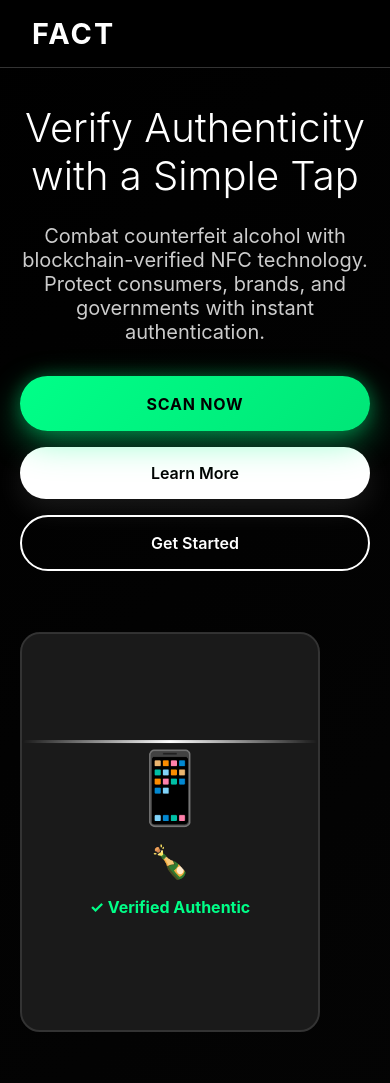
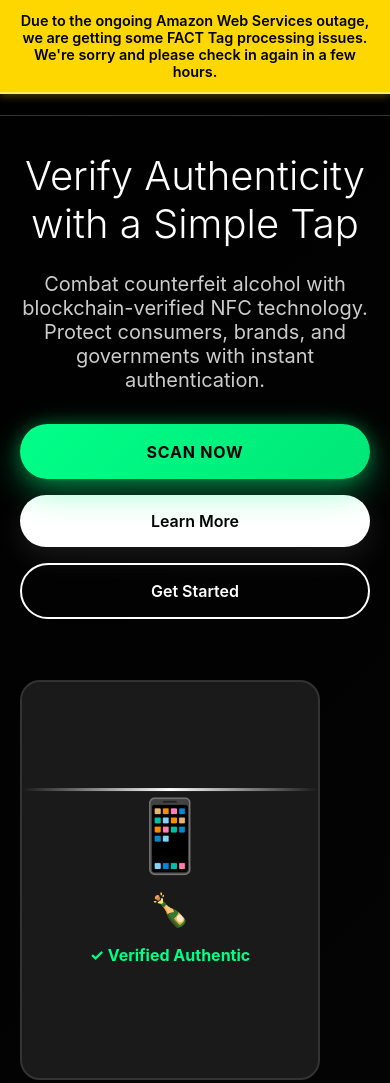
Before and after one commit to thefolclorecompany/FACT-site, a plain HTML site: page index.html in a window 390 px wide. Shown: the top 1083 px of the page. Drawn offline with Linux system fonts and the light colour scheme; no server answers.

Commit message:
Add outage banner

```diff
--- a/index.html
+++ b/index.html
@@ -17,7 +17,10 @@
     <script src="translations.js"></script>
 </head>
 <body>
-    <!-- Mission Banner removed -->
+    <!-- AWS Outage Banner -->
+    <div class="aws-outage-banner" data-translate="banner.awsOutage">
+        Due to the ongoing Amazon Web Services outage, we are getting some FACT Tag processing issues. We're sorry and please check in again in a few hours.
+    </div>
 
     <!-- Navigation -->
     <nav>
@@ -30,7 +33,7 @@
                 <li><a href="#contact" data-translate="nav.contact">Contact</a></li>
                 <li>
                     <div class="nav-cta">
-                        <a href="https://www.facttag.info/login" class="login-link" data-translate="nav.brandLogin">Brand LOGIN</a>
+                        <a href="https://www.facttag.info/auth/login" class="login-link" data-translate="nav.brandLogin">Brand LOGIN</a>
                         <a href="https://www.facttag.info" class="btn btn-scan" data-translate="nav.scanNow">SCAN NOW</a>
                     </div>
                 </li>
@@ -50,7 +53,7 @@
                 <h1 data-translate="hero.title">Verify Authenticity with a Simple Tap</h1>
                 <p data-translate="hero.subtitle">Combat counterfeit alcohol with blockchain-verified NFC technology. Protect consumers, brands, and governments with instant authentication.</p>
                 <div class="cta-buttons">
-                    <a href="https://www.facttag.info" class="btn btn-scan-hero" data-translate="hero.scanNow">SCAN NOW</a>
+                    <a href="https://www.facttag.info/scan" class="btn btn-scan-hero" data-translate="hero.scanNow">SCAN NOW</a>
                     <a href="#how-it-works" class="btn btn-primary" data-translate="hero.learnMore">Learn More</a>
                     <a href="mailto:info@fightcounterfeits.org" class="btn btn-secondary" data-translate="hero.getStarted">Get Started</a>
                 </div>
--- a/style.css
+++ b/style.css
@@ -23,12 +23,27 @@ body {
     overflow-x: hidden;
 }
 
-/* Mission Banner removed */
+/* AWS Outage Banner */
+.aws-outage-banner {
+    background: #ffd700;
+    color: #000;
+    text-align: center;
+    padding: 0.75rem 1rem;
+    font-weight: 600;
+    font-size: 0.9rem;
+    position: fixed;
+    top: 0;
+    left: 0;
+    right: 0;
+    z-index: 1001;
+    border-bottom: 2px solid #ffed4e;
+    box-shadow: 0 2px 8px rgba(255, 215, 0, 0.3);
+}
 
 /* Navigation */
 nav {
     position: fixed;
-    top: 0;
+    top: 3rem; /* Adjusted for banner height */
     width: 100%;
     background: rgba(0, 0, 0, 0.95);
     backdrop-filter: blur(10px);
@@ -180,7 +195,7 @@ nav {
     display: flex;
     align-items: center;
     justify-content: center;
-    padding: 8rem 2rem 4rem;
+    padding: 11rem 2rem 4rem; /* Adjusted for banner + nav */
     position: relative;
 }
 
@@ -723,11 +738,11 @@ footer {
         padding: 0.5rem 0;
     }
 
-    /* Nav at top on mobile after removing banner */
-    nav { top: 0; }
+    /* Nav positioning on mobile with banner */
+    nav { top: 3rem; }
 
     .hero {
-        padding: 6.5rem 1.25rem 3rem;
+        padding: 9.5rem 1.25rem 3rem; /* Adjusted for banner + nav on mobile */
     }
 
     .hero-content {
--- a/translations.js
+++ b/translations.js
@@ -118,6 +118,9 @@ const translations = {
                     answer: "Yes! Basic authenticity verification works offline — you can scan and confirm there's a legitimate tag properly positioned. However, to access the complete movement history and verify the latest supply chain information, an internet connection is required. Once online, all data synchronizes automatically."
                 }
             }
+        },
+        banner: {
+            awsOutage: "Due to the ongoing Amazon Web Services outage, we are getting some FACT Tag processing issues. We're sorry and please check in again in a few hours."
         },
         footer: {
             title: "Join the Fight Against Counterfeit Trade",
@@ -413,6 +416,9 @@ const translations = {
                     answer: "Sim! A verificação básica de autenticidade funciona offline — você consegue escanear e confirmar que existe uma tag legítima adequadamente posicionada. Porém, para acessar o histórico completo de movimentação e verificar as informações mais recentes da cadeia de suprimentos, é necessário conexão com a internet. Assim que houver conexão, todos os dados são sincronizados automaticamente."
                 }
             }
+        },
+        banner: {
+            awsOutage: "Devido à interrupção contínua dos serviços da Amazon Web Services, estamos enfrentando alguns problemas de processamento do FACT Tag. Pedimos desculpas e por favor verifique novamente em algumas horas."
         },
         footer: {
             title: "Junte-se à Luta Contra o Comércio de Falsificações",
@@ -736,6 +742,9 @@ const translations = {
             joinBody3: " pour entamer la discussion.",
             backLink: "← Retour à l'accueil"
         },
+        banner: {
+            awsOutage: "En raison de la panne continue d'Amazon Web Services, nous rencontrons quelques problèmes de traitement des FACT Tags. Nous nous excusons et veuillez vérifier à nouveau dans quelques heures."
+        },
         footer: {
             title: "Rejoignez la lutte contre le commerce de contrefaçons",
             subtitle: "Partenaire de FACT pour établir une nouvelle norme où la vérification d'authenticité est à portée de main.",
@@ -894,6 +903,9 @@ const translations = {
             joinBody3: " เพื่อเริ่มการสนทนา",
             backLink: "← กลับสู่หน้าหลัก"
         },
+        banner: {
+            awsOutage: "เนื่องจาก Amazon Web Services ยังคงมีปัญหา เราจึงประสบปัญหาการประมวลผล FACT Tag บางส่วน เราขออภัยและกรุณาตรวจสอบอีกครั้งในอีกไม่กี่ชั่วโมง"
+        },
         footer: {
             title: "เข้าร่วมการต่อสู้กับการค้าสินค้าปลอม",
             subtitle: "เป็นพันธมิตรกับ FACT เพื่อสร้างมาตรฐานใหม่ที่การยืนยันความแท้ทำได้เพียงแตะครั้งเดียว",
```
Also changed, not shown: about.html (+5 -0 lines), blog.html (+5 -0 lines), careers.html (+5 -0 lines), contact.html (+5 -0 lines), demo.html (+5 -0 lines), experience.html (+5 -0 lines), faq.html (+5 -0 lines), privacy.html (+5 -0 lines), release-oct6.html (+5 -0 lines), terms.html (+5 -0 lines).
